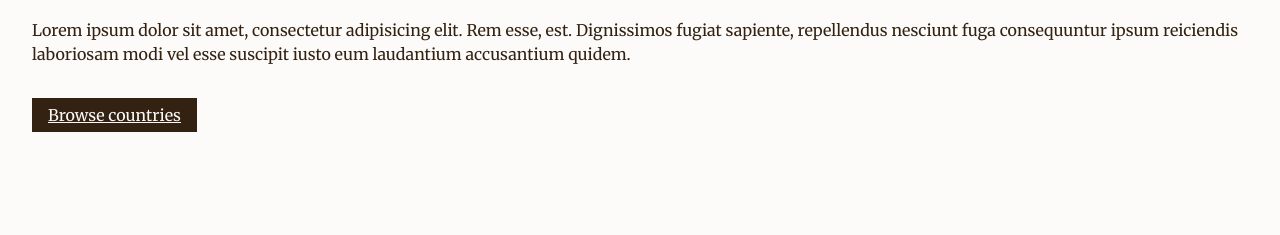
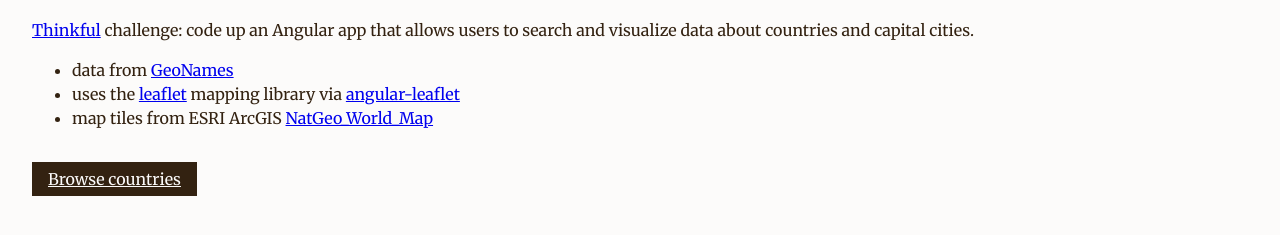
Before and after one commit to bboyle/countries-capitals-app, a website: page app/index.html in a window 1280 px wide. Shown: the part 83-318 px from the top of the page. Drawn offline with Linux system fonts and the light colour scheme.

Commit message:
reference libs used
- list technology/libs/APIs used in the app

```diff
--- a/app/views/index.html
+++ b/app/views/index.html
@@ -1,5 +1,11 @@
-<p>Lorem ipsum dolor sit amet, consectetur adipisicing elit. Rem esse, est. Dignissimos fugiat sapiente, repellendus nesciunt fuga consequuntur ipsum reiciendis laboriosam modi vel esse suscipit iusto eum laudantium accusantium quidem.</p>
+<p><a href="http://www.thinkful.com">Thinkful</a> challenge:
+code up an Angular app that allows users to search and visualize data about countries and capital cities.</p>
 
+<ul>
+	<li>data from <a href="http://www.geonames.org/">GeoNames</a></li>
+	<li>uses the <a href="http://leafletjs.com/">leaflet</a> mapping library via <a href="http://tombatossals.github.io/angular-leaflet-directive/">angular-leaflet</a></li>
+	<li>map tiles from ESRI ArcGIS <a href="http://services.arcgisonline.com/ArcGIS/rest/services/NatGeo_World_Map/MapServer">NatGeo_World_Map</a></li>
+</ul>
 
 <nav>
 	<a href="#/countries">Browse countries</a>
```
Also changed, not shown: README.md.
